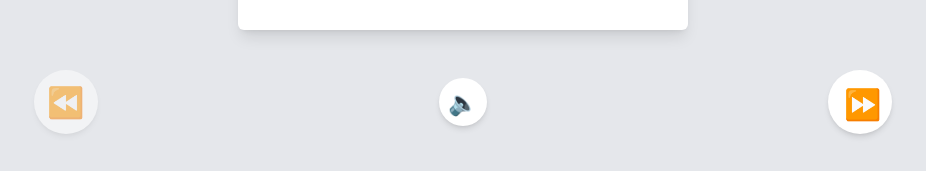
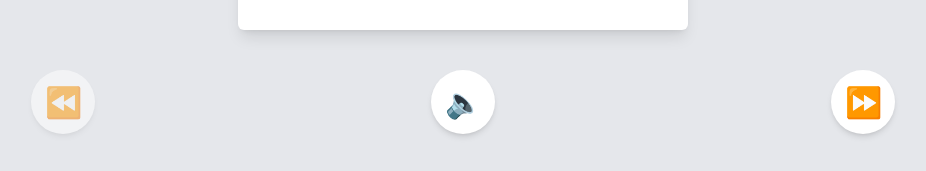
Before and after one commit to james2doyle/mandarin-cards, a Vue app: page / in a window 1280 px wide. Shown: the part 626-797 px from the top of the page, without its empty margins (177-1103 px from the left). Built offline with nearby package versions, Linux system fonts and the light colour scheme; what fluid-tailwind would draw is missing.

Commit message:
Fixed: swipe directions and button styles

```diff
--- a/src/App.vue
+++ b/src/App.vue
@@ -31,11 +31,11 @@ const { isPlaying, isSupported, speak } = useSpeechSynthesis(speechText, {
 });
 
 watch(direction, (swipeDirection) => {
-  if (swipeDirection === "left") {
+  if (swipeDirection === "right") {
     goToPrevious();
   }
 
-  if (swipeDirection === "right") {
+  if (swipeDirection === "left") {
     goToNext();
   }
 });
@@ -66,12 +66,12 @@ watch(right, (v) => {
         :card="current"
       />
     <div class="flex justify-around items-center mt-10 px-10">
-      <button type="button" :disabled="isFirst" class="disabled:opacity-50 bg-white rounded-full shadow-md p-2 w-16 h-16 text-center text-3xl" @click.prevent="goToPrevious">⏪</button>
-      <button v-if="isSupported" type="button" class="bg-white rounded-full shadow-md p-2 w-12 h-12 text-center text-2xl" @click.prevent="speak()">
+      <button type="button" :disabled="isFirst" class="disabled:opacity-50 bg-white rounded-full shadow-md flex items-center justify-center size-12 lg:size-16 lg:text-3xl text-center text-xl" @click.prevent="goToPrevious">⏪</button>
+      <button v-if="isSupported" type="button" class="bg-white rounded-full shadow-md flex items-center justify-center size-12 lg:size-16 lg:text-3xl text-center text-xl" @click.prevent="speak()">
         <span v-if="isPlaying">🔊</span>
         <span v-else>🔈</span>
       </button>
-      <button type="button" :disabled="isLast" class="disabled:opacity-50 bg-white rounded-full shadow-md p-4 w-16 h-16 text-center text-3xl" @click.prevent="goToNext">⏩</button>
+      <button type="button" :disabled="isLast" class="disabled:opacity-50 bg-white rounded-full shadow-md flex items-center justify-center size-12 lg:size-16 lg:text-3xl text-center text-xl" @click.prevent="goToNext">⏩</button>
     </div>
   </div>
   <PWABadge />
```
Also changed, not shown: 6 other files (tests, documents, lock files or other folders).
